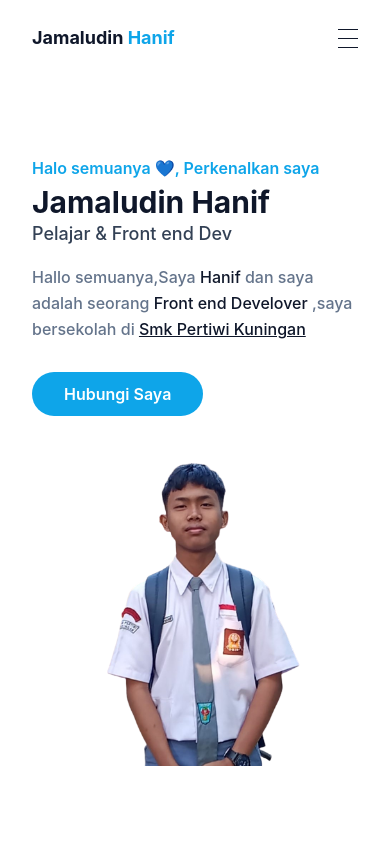
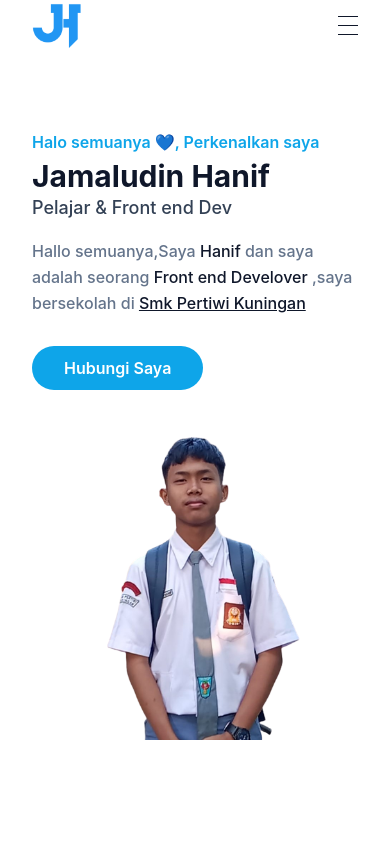
Before and after one commit to JamaludinHanif/portofolio-hanif, a website: page index.html in a window 390 px wide. Shown: the top 844 px of the page. Drawn offline with Linux system fonts and the light colour scheme.

Commit message:
portofolio hanif

```diff
--- a/index.html
+++ b/index.html
@@ -14,9 +14,10 @@
         <div class="container">
             <div class="flex items-center justify-between relative">
                 <div class="px-4">
-                    <a href="#" class="font-bold text-lg text-dark block py-6">
+                    <a href="#" class="font-bold text-lg text-dark py-6 hidden md:hidden lg:block">
                         Jamaludin <span class="text-primary">Hanif</span>
                     </a>
+                    <img src="dist/img/logo by tegar.png" width="50" height="50" alt="" class="lg:hidden">
                 </div>
                     <div class="flex items-center px-4">
                         <a href="#" class="font-bold text-lg px-4 py-6 hidden hover:border-b-2 hover:border-primary md:hidden lg:block">Home</a>
```
Also changed, not shown: dist/img/logo by tegar.png (added), dist/output.css.
